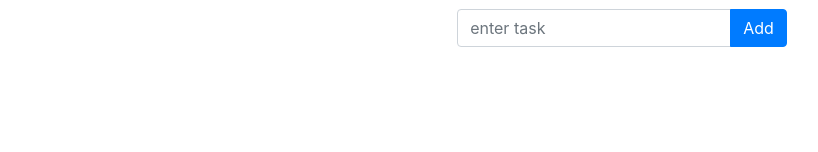
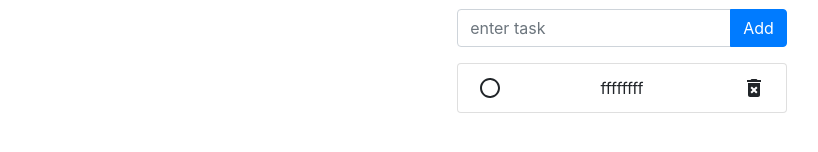
Before and after one commit to usulla/toDoList, a React (Create React App) app: page / in a window 1280 px wide. Shown: the part 216-368 px from the top of the page, without its empty margins (18-836 px from the left). Built offline with nearby package versions, Linux system fonts and the light colour scheme; the HTML template or start-up script is replaced by a standard one.

Commit message:
Saved to LocalStorage

```diff
--- a/src/App.js
+++ b/src/App.js
@@ -15,6 +15,8 @@ const Wrapper = styled.section`
   flex-direction: row;
   flex-wrap:wrap;
 `;
+const storageKey = "TODO_ITEMS";
+const delayMs = 1000;
 
 class App extends Component {
   constructor(props) {
@@ -22,23 +24,127 @@ class App extends Component {
     this.state = {
       lists: [
         {
-          id: 1,
-          title: 'Список дел'
+          id: Date.now(),
+          title: 'Список дел',
+          items: [
+            {
+              text: 'ffffffff',
+              status: false,
+              key: Date.now()
+            }]
         }
       ]
     };
     this.addList = this.addList.bind(this);
+    this.addItem = this.addItem.bind(this);
+    this.deleteItem = this.deleteItem.bind(this);
+    this.completeItem = this.completeItem.bind(this);
+  }
+
+  componentDidMount() {
+    const todoItems = this.getFromStorage();
+    /* Save to state */
+    const initialLists = localStorage.getItem(storageKey) ? JSON.parse(localStorage.getItem(storageKey)) : [
+      {
+        id: Date.now(),
+        title: 'Список дел',
+        items: [
+          {
+            text: 'ffffffff',
+            status: false,
+            key: Date.now()
+          }]
+      }
+    ];
+
+    this.setState({
+      lists: initialLists
+    });
+  }
+
+  getFromStorage() {
+    const fromStorage = localStorage.getItem(storageKey);
+    return fromStorage ? JSON.parse(fromStorage) : [];
+  }
+
+  setLocalStorage(items) {
+    //TODO:
+    // const items = getFromStorage();
+    // const newId = items.reduce((id, item) => (item.id >= id ? item.id + 1 : id), 1);
+    // const updatedItems = [...items, { ...item, id: newId }];
+    localStorage.setItem(storageKey, JSON.stringify(items));
   }
   addList() {
     var newList = {
       id: Date.now(),
-      title: 'New ToDo list'
+      title: 'Новый список дел'
     }
     this.setState(prevState => {
       return {
         lists: prevState.lists.concat(newList)
       }
     })
+    console.log(newList, 'newList');
+  }
+
+  addItem(keyList, taskInput, e) {
+    e.preventDefault();
+    console.log(this.state.lists, 'fdf');
+    if (taskInput.current.value !== "") {
+      /* Create new entry */
+      var newItem = {
+        text: taskInput.current.value,
+        status: false,
+        key: Date.now()
+      }
+      const updatedLists = this.state.lists.map(list => {
+        return (
+          list.id == keyList ? { ...list, items: list.items.concat(newItem) } : list
+        )
+      })
+      /* Save to state */
+      this.setState((prevState => {
+        return {
+          lists: updatedLists
+        };
+      }));
+      /* Save to LocalStorage */
+      setTimeout(() => {
+        this.setLocalStorage(updatedLists);
+      }, delayMs);
+      /* Clear input for new task*/
+      taskInput.current.value = "";
+    }
+  }
+  deleteItem(keyList, keyItem) {
+    const filteredItems = this.state.lists.map(list => {
+      return (
+        list.id == keyList ? { ...list, items: list.items.filter(item => item.key !== keyItem) } : list
+      )
+    })
+    /* Save to state */
+    this.setState({
+      lists: filteredItems
+    });
+    localStorage.setItem(storageKey, JSON.stringify(filteredItems));
+  }
+  completeItem(keyList, key) {
+    // NOTE: maybe const items =  getFromStorage();
+    const filteredItems = this.state.lists.map(list => {
+      return (
+        list.id == keyList ? {...list, items: list.items.map(item => {
+            return (
+              item.key == key ? { ...item, status: !item.status } : item
+            )
+          })
+        } : list
+      )})
+
+    this.setState({
+      lists: filteredItems
+    });
+
+    localStorage.setItem(storageKey, JSON.stringify(filteredItems));
   }
 
   render() {
@@ -48,9 +154,9 @@ class App extends Component {
             <Button variant="primary" onClick={this.addList}>Add List</Button>
             <Title>Hello!</Title>
             <Wrapper>
-          {lists.map(item => {
+              {lists.map(list => {
                 return (
-              <TodoList key={item.id} title={item.title} />
+                  <TodoList list={list} key={list.id} title={list.title} items={list.items} keyList={list.id} addItem={this.addItem} deleteItem={this.deleteItem} completeItem={this.completeItem}/>
                 )
               })}
             </Wrapper>
--- a/src/TodoList/TodoItem/TodoItem.js
+++ b/src/TodoList/TodoItem/TodoItem.js
@@ -15,27 +15,28 @@ class TodoItem extends Component {
   constructor(props) {
     super(props);
   }
-  delete(key) {
-    this.props.delete(key);
+  delete(keyList, key) {
+    this.props.delete(keyList, key);
   }
-  complete(key) {
-    this.props.complete(key);
+  complete(keyList, key) {
+    this.props.complete(keyList, key);
   }
   render() {
-    const item = this.props.item;
+    const item = this.props.item,
+      keyList = this.props.keyList;
     const CheckButton = () => {
       return (
         !item.status ?
-          <RadioButtonUncheckedIcon onClick={() => this.complete(item.key)} />
+          <RadioButtonUncheckedIcon onClick={() => this.complete(keyList, item.key)} />
           :
-          <CheckCircleOutlineIcon style={{ color: 'green' }} onClick={() => this.complete(item.key)} />
+          <CheckCircleOutlineIcon style={{ color: 'green' }} onClick={() => this.complete(keyList, item.key)} />
       )
     }
     return (
       <ListGroupItem as="li" style={liStyle} className={item.status ? styles.disabled : null}>
         <CheckButton />
         {item.text}
-        <DeleteForeverIcon onClick={() => this.delete(item.key)} />
+        <DeleteForeverIcon onClick={() => this.delete(keyList, item.key)} />
       </ListGroupItem>
     );
   }
--- a/src/TodoList/TodoItems/TodoItems.js
+++ b/src/TodoList/TodoItems/TodoItems.js
@@ -10,7 +10,7 @@ class TodoItems extends Component {
     this.createTasks = this.createTasks.bind(this);
   }
   createTasks(item) {
-    return <TodoItem key={item.key} item={item} delete={this.props.delete} complete={this.props.complete} />
+    return <TodoItem keyList={this.props.keyList} key={item.key} item={item} delete={this.props.delete} complete={this.props.complete} />
   }
 
   render() {
--- a/src/TodoList/TodoList.js
+++ b/src/TodoList/TodoList.js
@@ -18,23 +18,9 @@ const delayMs = 1000;
 class TodoList extends Component {
   constructor(props) {
     super(props);
-    this.state = {
-      items: []
-    };
+    this.taskInput = React.createRef();
 
-    this.addItem = this.addItem.bind(this);
-    this.deleteItem = this.deleteItem.bind(this);
-    this.completeItem = this.completeItem.bind(this);
     this.setLocalStorage = this.setLocalStorage.bind(this);
-    this.getFromStorage = this.getFromStorage.bind(this);
-  }
-
-  componentDidMount() {
-    const todoItems = this.getFromStorage();
-    /* Save to state */
-    this.setState({
-      items: todoItems
-    });
   }
 
   setLocalStorage(items) {
@@ -45,67 +31,20 @@ class TodoList extends Component {
     localStorage.setItem(storageKey, JSON.stringify(items));
   }
 
-  getFromStorage() {
-    const fromStorage = localStorage.getItem(storageKey);
-    return fromStorage ? JSON.parse(fromStorage) : [];
-  }
 
-  addItem(e) {
-    if (this._inputElement.value !== "") {
-      /* Create new entry */
-      var newItem = {
-        text: this._inputElement.value,
-        status: false,
-        key: Date.now()
-      }
-      /* Save to state */
-      this.setState((prevState => {
-        return {
-          items: prevState.items.concat(newItem)
-        };
-      }));
-      /* Save to LocalStorage */
-      setTimeout(() => {
-        this.setLocalStorage(this.state.items);
-      }, delayMs);
-      /* Clear input for new task*/
-      this._inputElement.value = "";
-    }
-    e.preventDefault();
-  }
-
-  deleteItem(key) {
-    const filteredItems = this.state.items.filter(item => item.key !== key);
-    this.setState({
-      items: filteredItems
-    });
-    localStorage.setItem(storageKey, JSON.stringify(filteredItems));
-  }
-
-  completeItem(key) {
-    // NOTE: maybe const items =  getFromStorage();
-    const filteredItems = this.state.items.map(item => {
-      return (
-        item.key == key ? { ...item, status: !item.status } : item
-      )
-    })
-    this.setState({
-      items: filteredItems
-    });
-    localStorage.setItem(storageKey, JSON.stringify(filteredItems));
-  }
 
   render() {
-    const title = this.props.title;
+    const title = this.props.title,
+      keyList = this.props.keyList;
     return (
       <ToDoList>
         <Title>{title}</Title>
         <div className="header">
-          <Form onSubmit={this.addItem}>
+          <Form onSubmit={this.props.addItem.bind(this, keyList, this.taskInput)}>
             <FormGroup controlId="formAddItem">
               <InputGroup className="mb-3">
                 <FormControl
-                  ref={(a) => this._inputElement = a}
+                  ref={this.taskInput}
                   placeholder="enter task"
                 />
                 <InputGroup.Append>
@@ -115,7 +54,7 @@ class TodoList extends Component {
             </FormGroup>
           </Form>
         </div>
-        <TodoItems entries={this.state.items} delete={this.deleteItem} complete={this.completeItem} />
+        <TodoItems keyList={keyList} entries={this.props.items} delete={this.props.deleteItem} complete={this.props.completeItem} />
       </ToDoList>
     );
   }
```
Lines whose indentation alone changed are shown as unchanged.
